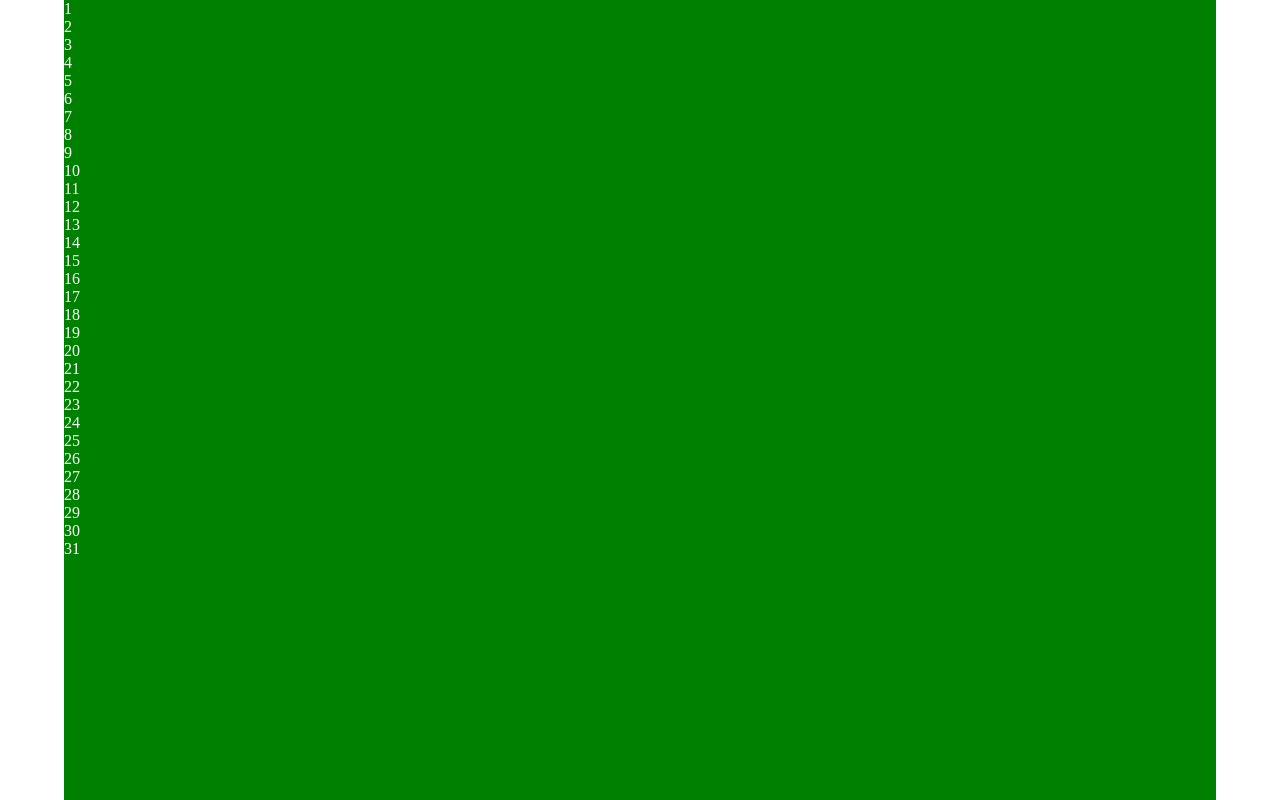
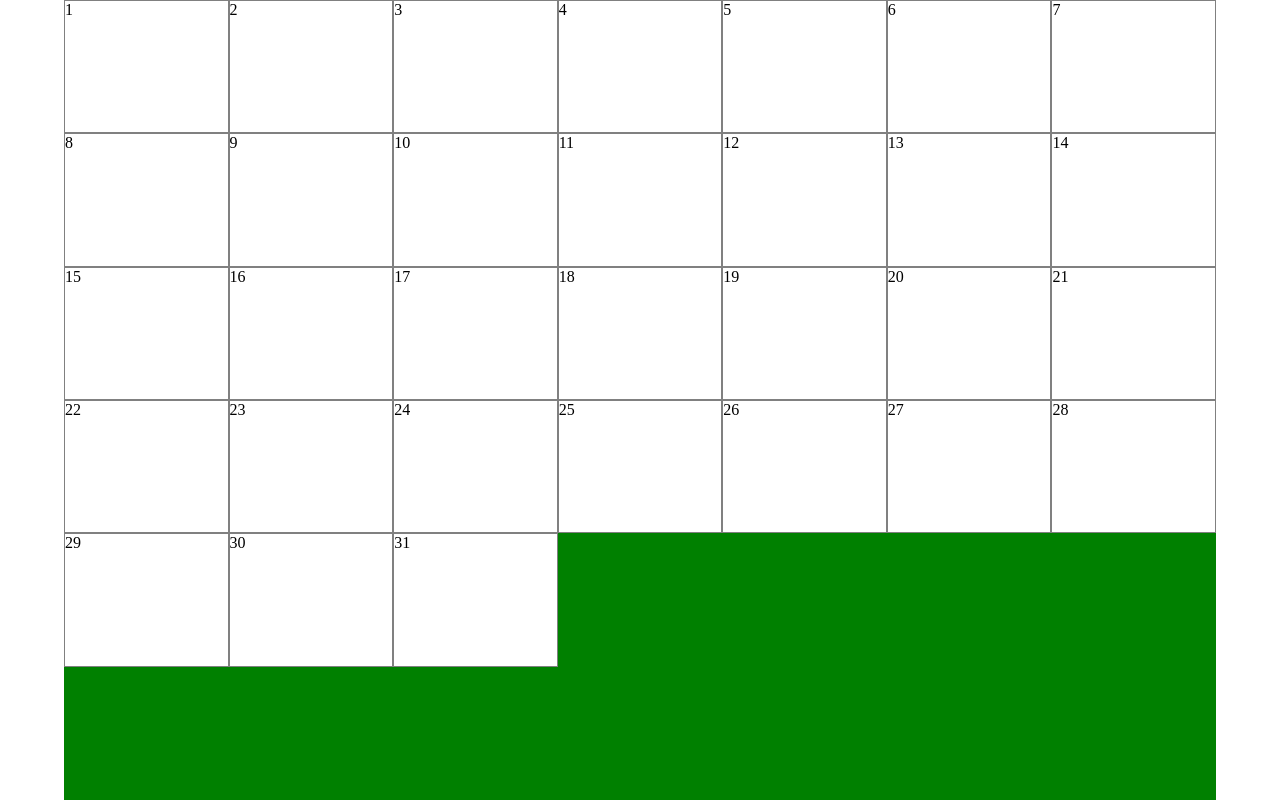
Before and after one commit to MantovaniWebDeveloper/ajax-ex-calendar, a plain HTML site: page index.html in a window 1280 px wide. Drawn offline with nearby package versions, Linux system fonts and the light colour scheme; no server answers.

Commit message:
creato calendario a quadri con giorno festivi rossi..

```diff
--- a/css/style.css
+++ b/css/style.css
@@ -10,6 +10,16 @@
   background-color: green;
   color:white;
 }
-.festivita {
-  color: red;
+ #wrapElenco{
+  width: 100%;
+  height: 100%;
 }
+.giorno {
+  float: left;
+  width: calc(100% / 7);
+  height: calc(100% / 6);
+  background-color: white;
+  border: 1px solid grey;
+  color: #000;
+
+}
--- a/index.html
+++ b/index.html
@@ -13,12 +13,12 @@
 
 <body>
   <div class="container">
-    <ul id="wrapElenco">
+    <div id="wrapElenco">
 
-    </ul>
+    </div>
   </div>
   <script id="listaGiorni" type="text/x-handlebars-template">
-    <li class="giorno ">{{giorni}}</li>
+    <div class="giorno ">{{giorni}}</div>
   </script>
   <script src="js/main.js"></script>
 </body>
--- a/js/main.js
+++ b/js/main.js
@@ -47,7 +47,7 @@ for (var i = 0; i < gennaio.giorni.length; i++) {
         //console.log("festa: " + dataFestivita);
         if(gennaio.giorni.includes(dataFestivita)){
           console.log("trovato: " + dataFestivita);
-          $("li").eq(dataFestivita - 1).css("color","red");
+          $("#wrapElenco .giorno").eq(dataFestivita - 1).css("color","red");
         }
       }
 
@@ -59,5 +59,4 @@ for (var i = 0; i < gennaio.giorni.length; i++) {
 
 
   });
-  console.log(gennaio);
 });
```
